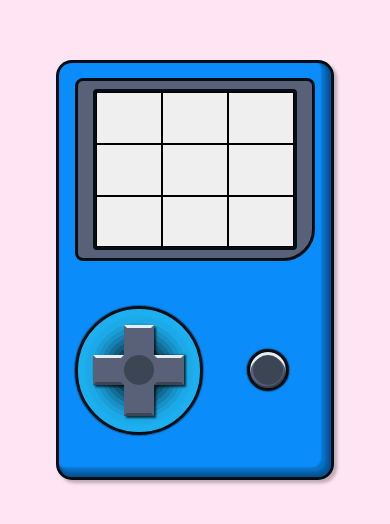
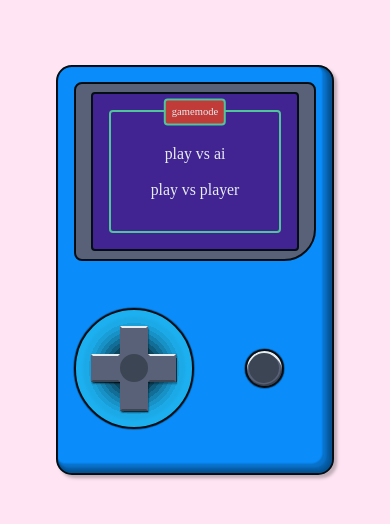
Before and after one commit to EGRrqq/tic-tac-toe, a website: page index.html in a window 390 px wide. Shown: the part 152-676 px from the top of the page. Drawn offline with Linux system fonts and the light colour scheme.

Commit message:
feat(css): base layout of screen content
feat(css): responsive borders and shadows for side btns

```diff
--- a/index.html
+++ b/index.html
@@ -21,8 +21,9 @@
       <button data-position="bottom"></button>
     </section>
 
-    <section class="screen">
-      <div class="screen-content-wrapper">
+    <section class="screen-frame">
+      <div class="screen">
+        <div class="play-screen display-none">
           <button type="button" class="xl"></button>
           <button type="button" class="xl"></button>
           <button type="button" class="xl"></button>
@@ -32,6 +33,13 @@
           <button type="button" class="xl"></button>
           <button type="button" class="xl"></button>
           <button type="button" class="xl"></button>
+        </div>
+
+        <div class="menu-screen">
+          <p class="title">gamemode</p>
+          <p class="focus-item">play vs ai</p>
+          <p>play vs player</p>
+        </div>
       </div>
     </section>
 
--- a/style.css
+++ b/style.css
@@ -2,13 +2,12 @@
   --content-padding: calc(0.5rem + 0.5vh);
 
   --section-padding: clamp(1rem, calc(1.5rem + 1vw), 3vw);
-  --section-gap: calc(3rem + 0.5vh);
   --section-item-gap: calc(1rem + 0.5vw);
 
   --main-font-size: calc(0.75rem + 1vw);
 
   --btn-min-h: clamp(min(5svw, 5svh), 3rem + 1vw, max(10svw, 10svh));
-  --d-pad-btn-size: calc(var(--content-padding) * 2 + 6px);
+  --d-pad-btn-size: calc(var(--content-padding) * 2 + 0.3rem);
 
   --bg-color: #ffe5f3;
 
@@ -18,7 +17,12 @@
   --blue-700: #3b4554;
   --blue-800: #020e13;
 
-  --purple-600: #5634b4;
+  --purple-400: #5634b4;
+  --purple-500: #412491;
+
+  --green-400: #4fc59a;
+
+  --red-400: #c13b39;
 
   --blue-shading: repeating-radial-gradient(
     #020e13 0 15%,
@@ -71,13 +75,17 @@ body {
 }
 
 button {
-  border: 1px solid black;
+  border: 0.05rem solid black;
   padding: var(--content-padding);
   cursor: pointer;
 }
 
 .xl {
   min-height: var(--btn-min-h);
+}
+
+.display-none {
+  display: none !important;
 }
 
 button:hover,
@@ -93,7 +101,7 @@ button:focus-within {
 
   padding: var(--section-padding);
   border-radius: 1rem;
-  border: 3px solid var(--blue-800);
+  border: 0.15rem solid var(--blue-800);
 
   background-color: var(--blue-400);
 
@@ -102,7 +110,7 @@ button:focus-within {
     -0.1rem -0.1rem 0.1rem 0.1rem rgba(0, 0, 0, 0.1) inset,
     -0.2rem -0.2rem 0.1rem 0.15rem rgba(0, 0, 0, 0.15) inset,
     -0.4rem -0.4rem 0.1rem 0.2rem rgba(0, 0, 0, 0.2) inset,
-    0.2rem 0.2rem 0.2rem 0px rgba(0, 0, 0, 0.25);
+    0.2rem 0.2rem 0.2rem 0rem rgba(0, 0, 0, 0.25);
 }
 
 .move-side {
@@ -111,8 +119,8 @@ button:focus-within {
   grid-template-rows: repeat(3, 1fr);
   place-self: center;
 
-  box-shadow: 0px 0px 1px 1px rgb(0, 0, 0, 0.35);
-  border: 3px solid var(--blue-800);
+  box-shadow: 0rem 0rem 0.05rem 0.05rem rgb(0, 0, 0, 0.35);
+  border: 0.15rem solid var(--blue-800);
   background: var(--blue-shading);
   border-radius: 50%;
   padding: 1rem;
@@ -120,8 +128,8 @@ button:focus-within {
 
 .move-side > button {
   background-color: var(--blue-600);
-  border: 3px solid var(--blue-600);
-  box-shadow: 1.5px 2px 2px rgba(0, 0, 0, 0.7);
+  border: 0.15rem solid var(--blue-600);
+  box-shadow: 0.075rem 0.1rem 0.1rem rgba(0, 0, 0, 0.7);
 }
 
 button[data-position="top"] {
@@ -134,15 +142,15 @@ button[data-position="top"]:hover {
   border-right-color: color-mix(in srgb, var(--blue-700), var(--blue-600));
 
   box-shadow:
-    1.5px 2px 2px rgba(0, 0, 0, 0.7),
-    inset 0px -5px 5px 2px color-mix(in srgb, var(--blue-700), var(--blue-600));
+    0.075rem 0.1rem 0.1rem rgba(0, 0, 0, 0.7),
+    inset 0rem -0.25rem 0.25rem 0.1rem color-mix(in srgb, var(--blue-700), var(--blue-600));
 }
 
 button[data-position="top"]:active {
   border-left-color: var(--blue-600);
   border-right-color: var(--blue-600);
 
-  box-shadow: 1.5px 2px 2px rgba(0, 0, 0, 0.7);
+  box-shadow: 0.075rem 0.1rem 0.1rem rgba(0, 0, 0, 0.7);
 }
 
 button[data-position="right"] {
@@ -151,17 +159,18 @@ button[data-position="right"] {
   border-bottom-color: var(--blue-700);
 
   /* to cover the gap between right and bottom btns */
-  box-shadow: 0.5px 1px 2px 1px rgba(0, 0, 0, 0.7);
+  box-shadow: 0.025rem 0.05rem 0.1rem 0.05rem rgba(0, 0, 0, 0.7);
 }
 
 button[data-position="right"]:hover {
   box-shadow:
-    0.5px 1px 2px 1px rgba(0, 0, 0, 0.7),
-    inset 5px 0px 5px 2px color-mix(in srgb, var(--blue-700), var(--blue-600));
+    0.025rem 0.05rem 0.1rem 0.05rem rgba(0, 0, 0, 0.7),
+    inset 0.25rem 0rem 0.25rem 0.1rem
+      color-mix(in srgb, var(--blue-700), var(--blue-600));
 }
 
 button[data-position="right"]:active {
-  box-shadow: 0.5px 1px 2px 1px rgba(0, 0, 0, 0.7);
+  box-shadow: 0.025rem 0.05rem 0.1rem 0.05rem rgba(0, 0, 0, 0.7);
 }
 
 div[data-position="middle"] {
@@ -190,15 +199,16 @@ button[data-position="bottom"]:hover {
   border-right-color: color-mix(in srgb, var(--blue-700), var(--blue-600));
 
   box-shadow:
-    1.5px 2px 2px rgba(0, 0, 0, 0.7),
-    inset 0px 5px 5px 2px color-mix(in srgb, var(--blue-700), var(--blue-600));
+    0.075rem 0.1rem 0.1rem rgba(0, 0, 0, 0.7),
+    inset 0rem 0.25rem 0.25rem 0.1rem
+      color-mix(in srgb, var(--blue-700), var(--blue-600));
 }
 
 button[data-position="bottom"]:active {
   border-left-color: var(--blue-600);
   border-right-color: var(--blue-600);
 
-  box-shadow: 1.5px 2px 2px rgba(0, 0, 0, 0.7);
+  box-shadow: 0.075rem 0.1rem 0.1rem rgba(0, 0, 0, 0.7);
 }
 
 button[data-position="left"] {
@@ -209,32 +219,70 @@ button[data-position="left"] {
 
 button[data-position="left"]:hover {
   box-shadow:
-    1.5px 2px 2px rgba(0, 0, 0, 0.7),
-    inset -5px 0px 5px 2px color-mix(in srgb, var(--blue-700), var(--blue-600));
+    0.075rem 0.1rem 0.1rem rgba(0, 0, 0, 0.7),
+    inset -0.25rem 0rem 0.25rem 0.1rem color-mix(in srgb, var(--blue-700), var(--blue-600));
 }
 
 button[data-position="left"]:active {
-  box-shadow: 1.5px 2px 2px rgba(0, 0, 0, 0.7);
+  box-shadow: 0.075rem 0.1rem 0.1rem rgba(0, 0, 0, 0.7);
 }
 
-.screen {
+.screen-frame {
   display: grid;
 
   background-color: var(--blue-600);
   padding: calc(var(--section-padding) / 2) var(--section-padding);
 
-  border: 3px solid var(--blue-800);
+  border: 0.15rem solid var(--blue-800);
   border-radius: 0.5rem;
   border-bottom-right-radius: 2rem;
 }
 
-.screen-content-wrapper {
+.screen {
+  position: relative;
+  display: grid;
+
+  min-height: calc(var(--btn-min-h) * 3);
+  border: 0.15rem solid var(--blue-800);
+  border-radius: 0.25rem;
+
+  background-color: var(--purple-500);
+}
+
+.focus-item {
+}
+
+.play-screen {
   display: grid;
   grid-template-columns: repeat(3, 1fr);
   grid-template-rows: repeat(3, 1fr);
+}
 
-  border: 3px solid var(--blue-800);
+.menu-screen {
+  display: grid;
+  gap: var(--section-item-gap);
+  margin: 1rem;
+
+  border: 0.15rem solid var(--green-400);
   border-radius: 0.25rem;
+  align-content: center;
+
+  text-align: center;
+  color: var(--blue-100);
+}
+
+.title {
+  font-size: calc(var(--main-font-size) / 1.5);
+  text-align: center;
+
+  position: absolute;
+  transform: translate(-50%, -50%);
+  left: 50%;
+
+  border: 0.15rem solid var(--green-400);
+  border-radius: 0.25rem;
+  padding: calc(var(--content-padding) / 2);
+  background-color: var(--red-400);
 }
 
 .submit-side {
@@ -243,37 +291,37 @@ button[data-position="left"]:active {
 }
 
 .submit-side > .click-btn-outer {
-  --btn-md: calc(var(--d-pad-btn-size) + 6px * 2);
+  --btn-md: calc(var(--d-pad-btn-size) + 0.3rem * 2);
 
   min-height: var(--btn-md);
   min-width: var(--btn-md);
   border-radius: 50%;
   display: flex;
-  padding: 3px;
-  border: 3px solid var(--blue-800);
+  padding: 0.15rem;
+  border: 0.15rem solid var(--blue-800);
 
   background-color: var(--blue-600);
 
   box-shadow:
-    inset -1px -2px 1px rgb(0, 0, 0, 0.35),
-    inset 0px 4px 0px 0px var(--blue-100),
-    0px 0px 1px 1px rgb(0, 0, 0, 0.35);
+    inset -0.05rem -0.1rem 0.05rem rgb(0, 0, 0, 0.35),
+    inset 0rem 0.2rem 0rem 0rem var(--blue-100),
+    0rem 0rem 0.05rem 0.05rem rgb(0, 0, 0, 0.35);
 }
 
 .submit-side > .click-btn-outer:hover {
   background-color: var(--blue-600);
 
   box-shadow:
-    inset -1px -2px 1px rgb(0, 0, 0, 0.75),
-    inset 0px 2px 0px 0px var(--blue-100),
-    0px 0px 1px 1px rgb(0, 0, 0, 0.35);
+    inset -0.05rem -0.1rem 0.05rem rgb(0, 0, 0, 0.75),
+    inset 0rem 0.1rem 0rem 0rem var(--blue-100),
+    0rem 0rem 0.05rem 0.05rem rgb(0, 0, 0, 0.35);
 }
 
 .submit-side > .click-btn-outer:active {
   box-shadow:
-    inset -1px -2px 1px rgb(0, 0, 0, 0.35),
-    inset 0px 4px 0px 0px var(--blue-100),
-    0px 0px 1px 1px rgb(0, 0, 0, 0.35);
+    inset -0.05rem -0.1rem 0.05rem rgb(0, 0, 0, 0.35),
+    inset 0rem 0.2rem 0rem 0rem var(--blue-100),
+    0rem 0rem 0.05rem 0.05rem rgb(0, 0, 0, 0.35);
 }
 
 .click-btn-inner {
@@ -290,7 +338,7 @@ button[data-position="left"]:active {
     grid-template-rows: repeat(2, 1fr);
   }
 
-  .screen {
+  .screen-frame {
     grid-area: 1 / span 2;
   }
 }
```
Lines whose indentation alone changed are shown as unchanged.
